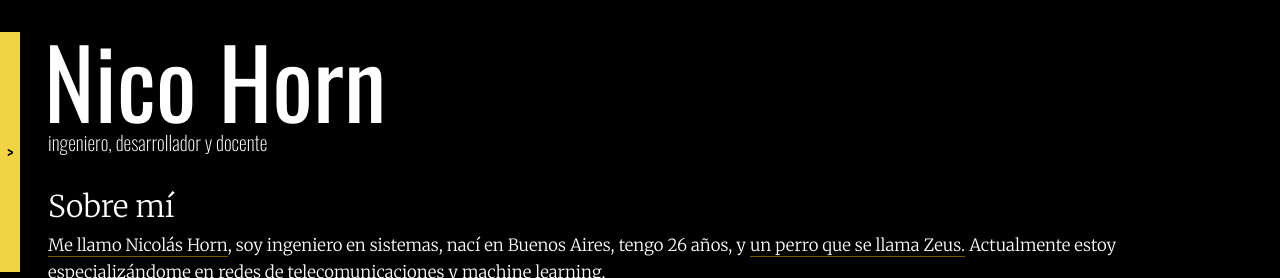
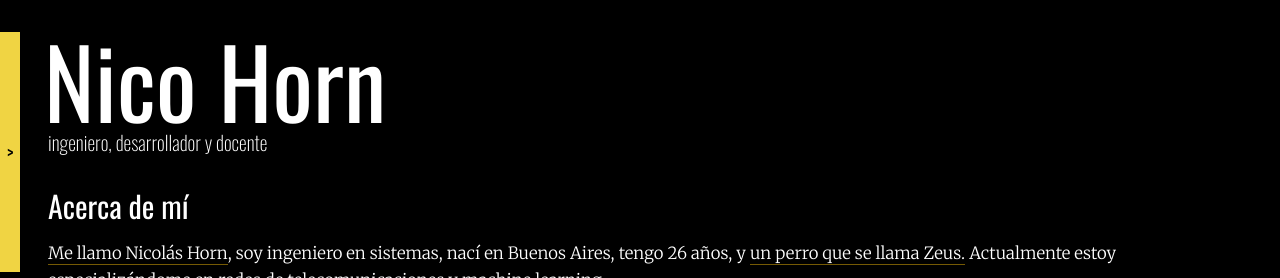
Before and after one commit to nicohorn/nicohorn_webpage, a Next.js app: page /about_me in a window 1280 px wide. Shown: the top 278 px of the page. Built offline with nearby package versions, Linux system fonts and the light colour scheme; no server answers.

Commit message:
Creating components, reordering stuff

```diff
--- a/src/app/about_me/components/AboutMeSection.tsx
+++ b/src/app/about_me/components/AboutMeSection.tsx
@@ -48,7 +48,6 @@ export default function AboutMeSection() {
       animate={{ opacity: 1, x: 0 }}
     >
       <div className={merriweather.className}>
-        <h1 className="text-3xl">Sobre mí</h1>
         <p className="font-thin text-[1.05rem] leading-relaxed mt-2">
           <span
             className="border-b border-yellow-500/50 cursor-pointer hover:border-yellow-500  transition"
--- a/src/app/about_me/page.tsx
+++ b/src/app/about_me/page.tsx
@@ -1,9 +1,11 @@
 import React from "react";
 import AboutMeSection from "./components/AboutMeSection";
+import Title from "@/components/Title";
 
 export default function AboutMe() {
   return (
     <main>
+      <Title title="Acerca de mí" />
       <AboutMeSection />
     </main>
   );
```
